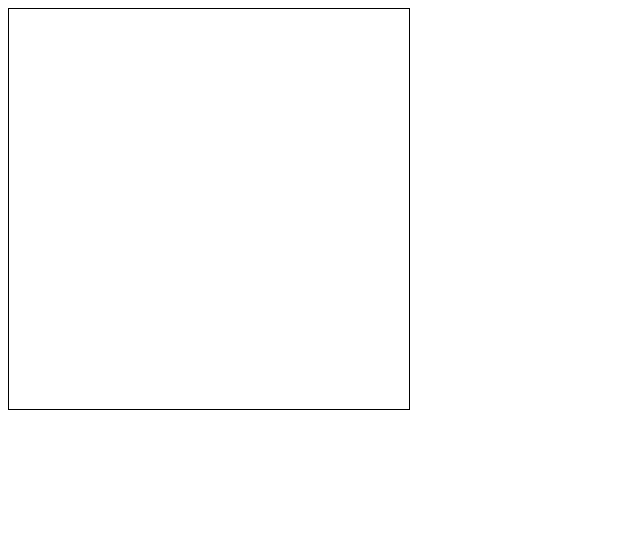
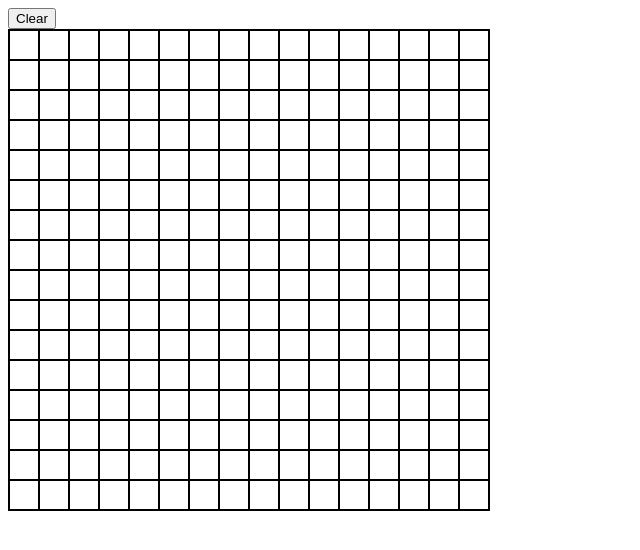
Before and after one commit to NathanielTang/Odin-Etch-a-Sketch, a plain HTML site: page index.html in a window 1280 px wide. Shown: the whole page, without its empty margins (0-640 px from the left). Drawn offline with Linux system fonts and the light colour scheme.

Commit message:
fixed function used to create grid to be able to automatically fit divs into container

```diff
--- a/CSS/stylesheet.css
+++ b/CSS/stylesheet.css
@@ -1,17 +1,30 @@
 .container {
     display: flex;
     flex-wrap: wrap;
-    width: 400px;
-    height: 400px;
-    border: black 1px solid;
+  width: 480px;
+  height: 480px;
+  border: black 1px solid;
 }
 
 .divGrid {
-    height: 25px;
-    width: 25px;
-    box-sizing:border-box;
+  box-sizing: border-box;
+  border: black 0.1px solid;
 }
 
 .hovered {
-    background-color: black;
+  background-color: black;
 }
+
+.hovered1 {
+  background-color: lightgray;
+}
+
+.hovered2 {
+  background-color: grey;
+}
+.hovered3 {
+  background-color: blue
+}
+.hovered4 {
+  background-color: brown
+}
--- a/JS/javascript.js
+++ b/JS/javascript.js
@@ -1,7 +1,9 @@
 const container = document.querySelector(".container");
-console.log(container);
 
-function createGrid(a, b) {
+// Commented out to make a new function where the CSS for width/height
+// are included within the function
+
+/* function createGrid(a, b) {
   for (i = 0; i < a * b; i++) {
     const div = document.createElement("div");
 
@@ -10,9 +12,27 @@ function createGrid(a, b) {
 
     container.appendChild(div);
   }
+} */
+//creates a 16x16 grid
+
+function createGrid(a) {
+    const dimensionOfDivs = 480 / a;
+
+    for (i = 0; i < a ** 2; i++) {
+        const div = document.createElement("div");
+
+        div.style.height = `${dimensionOfDivs}px`
+        div.style.width = `${dimensionOfDivs}px`
+
+        div.classList.add('divGrid');
+
+        div.classList.add('hover')
+        container.appendChild(div);
+    }
+
 }
 
-createGrid(16,16);
+createGrid(16);
 
 const divs = document.querySelectorAll('.hover');
 
@@ -21,3 +41,32 @@ divs.forEach(div => {
         e.target.classList.add('hovered')
     })
 })
+
+//add a button that clears + asks for input
+
+const btn = document.createElement("button")
+btn.textContent = "Clear"
+
+
+document.querySelector('#btn-holder').appendChild(btn)
+
+function clear() {
+    const hovered = document.querySelectorAll('.hovered');
+    console.log(hovered)
+    console.log('pps')
+}
+
+btn.addEventListener('click', clear())
+
+
+
+/*testing to see if I can change classes with a variable
+const test = document.createElement('p')
+
+test.textContent = "hello squirrel";
+
+n=4
+
+test.classList.add('hovered'+`${n}`)
+
+container.appendChild(test) */
--- a/index.html
+++ b/index.html
@@ -6,6 +6,7 @@
     <script src="./JS/javascript.js" defer></script>
 </head>
 <body>
+    <div id="btn-holder"></div>
     <div class="container">
         <!-- append grid of square divs from JS here -->
     </div>
```
